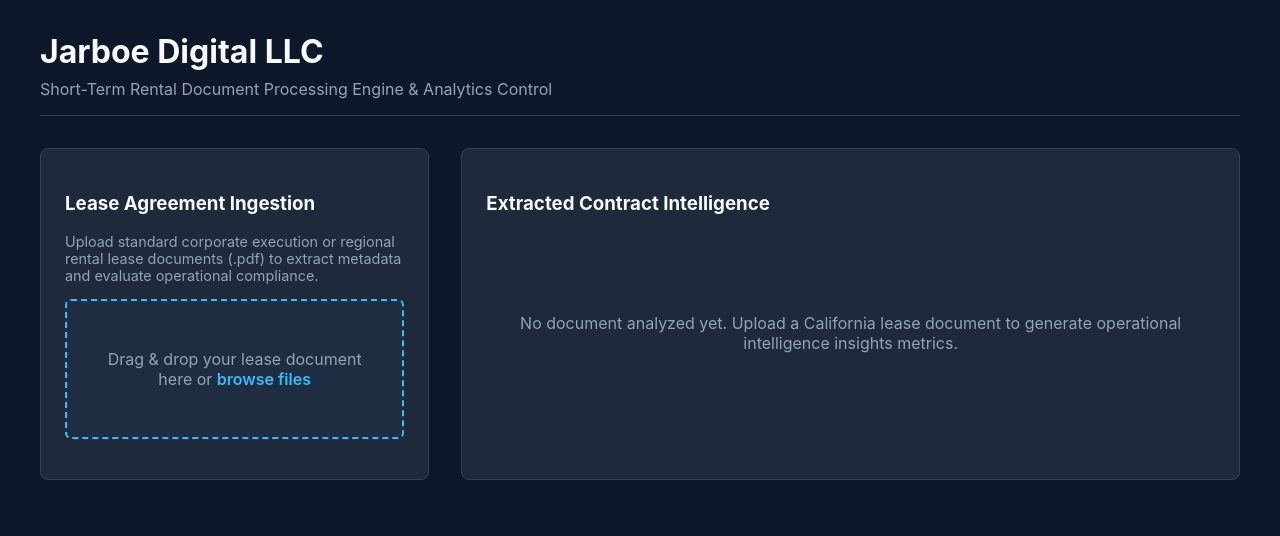
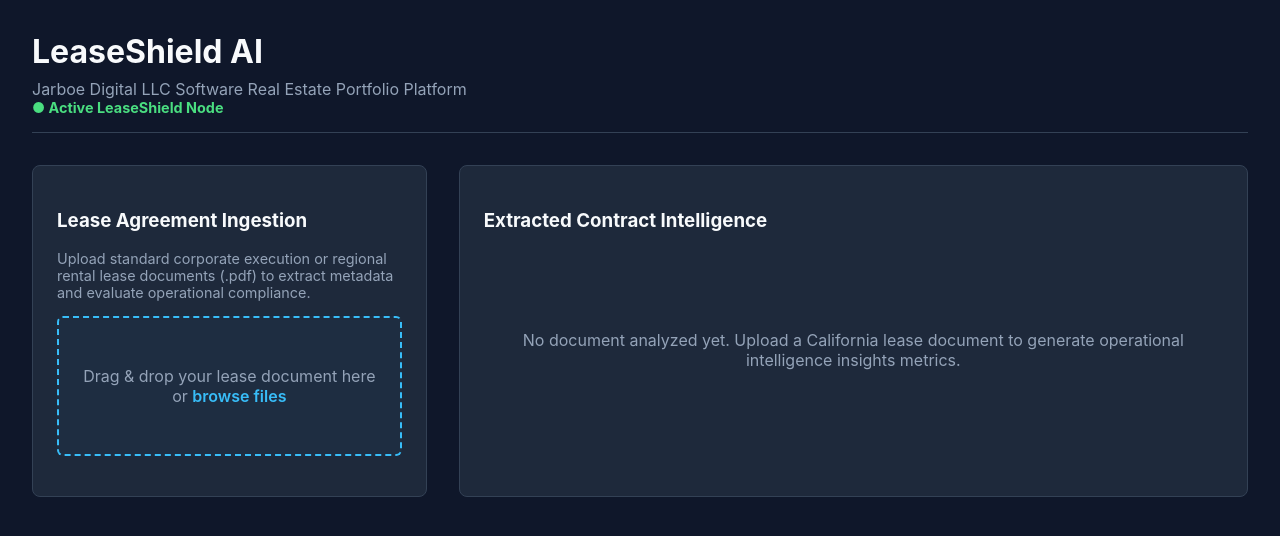
Before and after one commit to jaysg1thub/str-api, a FastAPI app: page / in a window 1280 px wide. Shown: the top 536 px of the page. Run offline with FastAPI, Linux system fonts and the light colour scheme.

Commit message:
Standardize LeaseShield AI header typography with AgentFlow suite layout

```diff
--- a/templates/dashboard.html
+++ b/templates/dashboard.html
@@ -80,13 +80,14 @@
     </style>
 </head>
 <body>
-    <div class="dashboard-container">
-        <!-- Header Section -->
-        <div class="header">
-            <h1>Jarboe Digital LLC</h1>
-            <p>Short-Term Rental Document Processing Engine & Analytics Control</p>
+    <!-- Locate your Header Section inside str-api/templates/dashboard.html and change it to this: -->
+    <div class="header">
+        <div>
+            <h1>LeaseShield AI</h1>
+            <p>Jarboe Digital LLC Software Real Estate Portfolio Platform</p>
         </div>
-
+        <div id="connection-status" style="color: var(--accent-green); font-size: 0.9rem; font-weight: bold;">● Active LeaseShield Node</div>
+    </div>
         <!-- Working App Interface Grid -->
         <div class="grid">
             <!-- Left Panel: Ingestion Control -->
```
